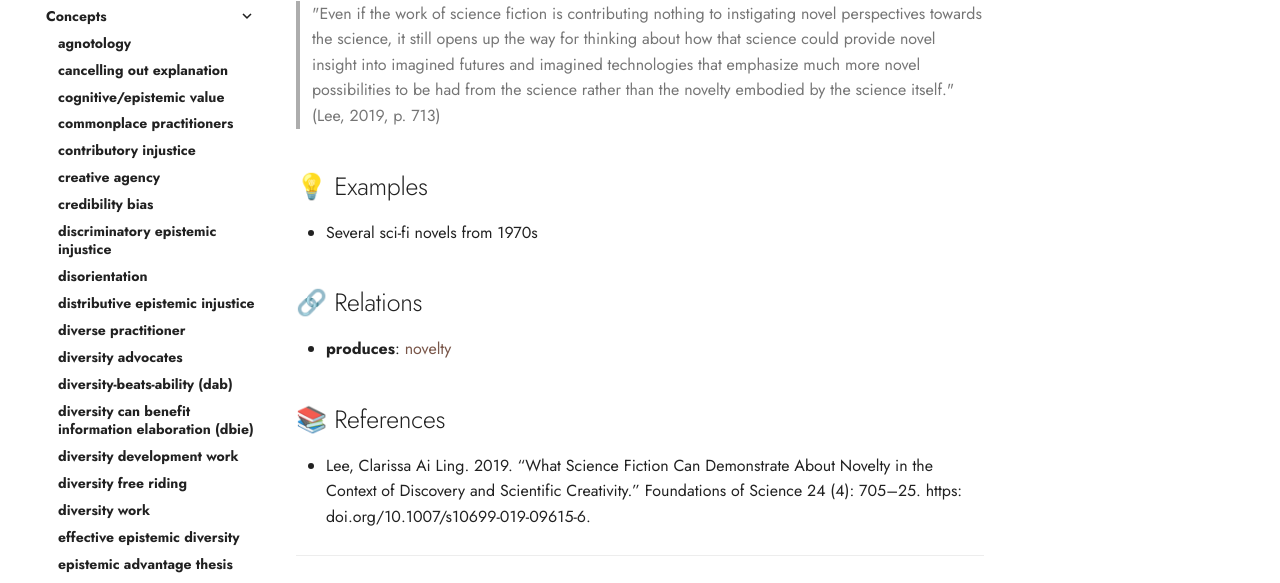
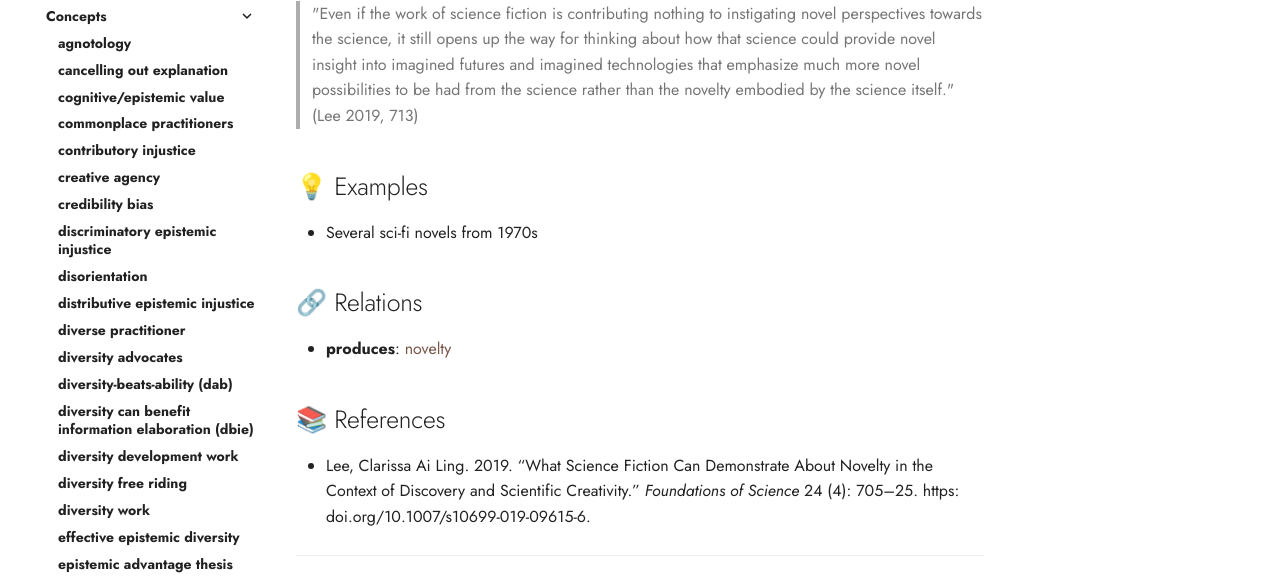
Before and after one commit to conceptcartography/conceptcartography, an MkDocs documentation site: the page built from docs/concepts/science-fiction.md, in a window 1280 px wide. Shown: the part 230-813 px from the top of the page. Built offline with MkDocs 1.6.1 and Material for MkDocs 9.7.7, drawn with Linux system fonts in a browser that asks for light colours; comment, search, counter and statistics services are not loaded; the version menu is left out.

```diff
--- a/docs/concepts/science-fiction.md
+++ b/docs/concepts/science-fiction.md
@@ -2,7 +2,7 @@
 
 ## 📖 Definitions
 
-> "Even if the work of science fiction is contributing nothing to instigating novel perspectives towards the science, it still opens up the way for thinking about how that science could provide novel insight into imagined futures and imagined technologies that emphasize much more novel possibilities to be had from the science rather than the novelty embodied by the science itself." (Lee, 2019, p. 713)
+> "Even if the work of science fiction is contributing nothing to instigating novel perspectives towards the science, it still opens up the way for thinking about how that science could provide novel insight into imagined futures and imagined technologies that emphasize much more novel possibilities to be had from the science rather than the novelty embodied by the science itself." (Lee 2019, 713)
 
 ## 💡 Examples
 
@@ -14,7 +14,7 @@
 
 ## 📚 References
 
-- Lee, Clarissa Ai Ling. 2019. “What Science Fiction Can Demonstrate About Novelty in the Context of Discovery and Scientific Creativity.” Foundations of Science 24 (4): 705–25. https: doi.org/10.1007/s10699-019-09615-6.
+- Lee, Clarissa Ai Ling. 2019. “What Science Fiction Can Demonstrate About Novelty in the Context of Discovery and Scientific Creativity.” _Foundations of Science_ 24 (4): 705–25. https: doi.org/10.1007/s10699-019-09615-6.
 
 ---
 
```
